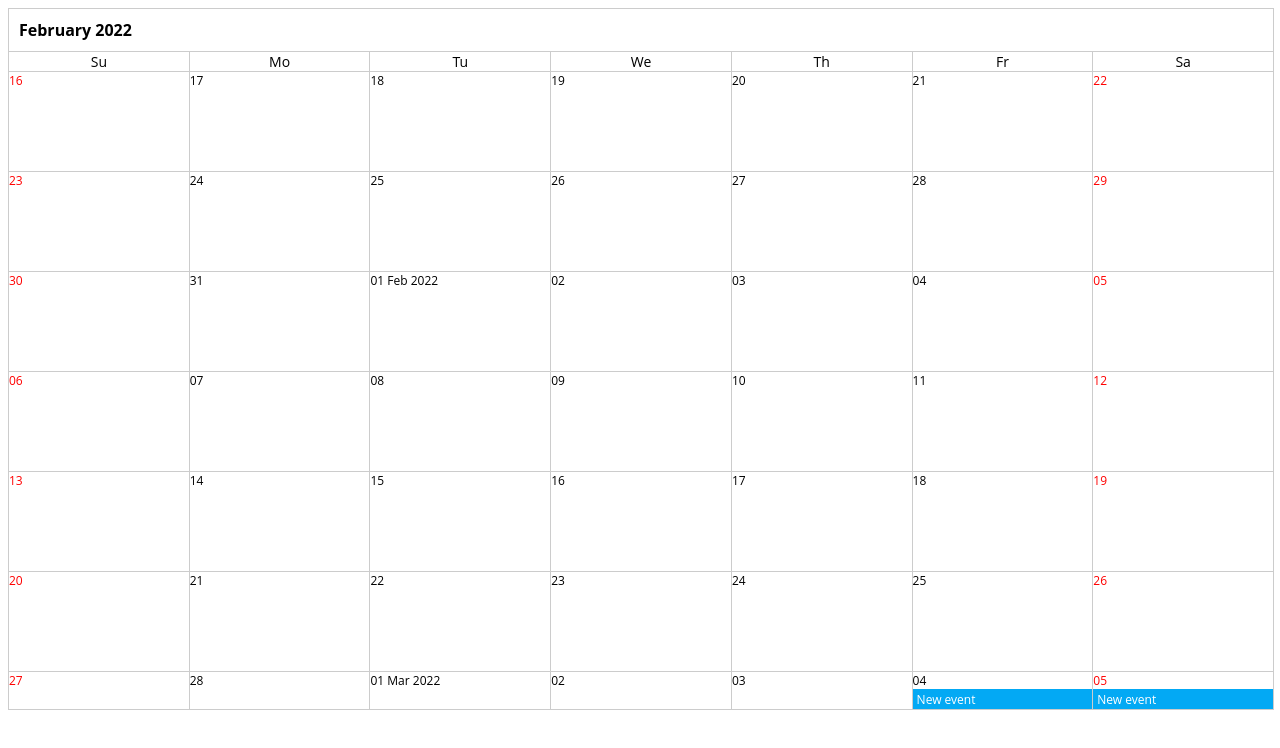
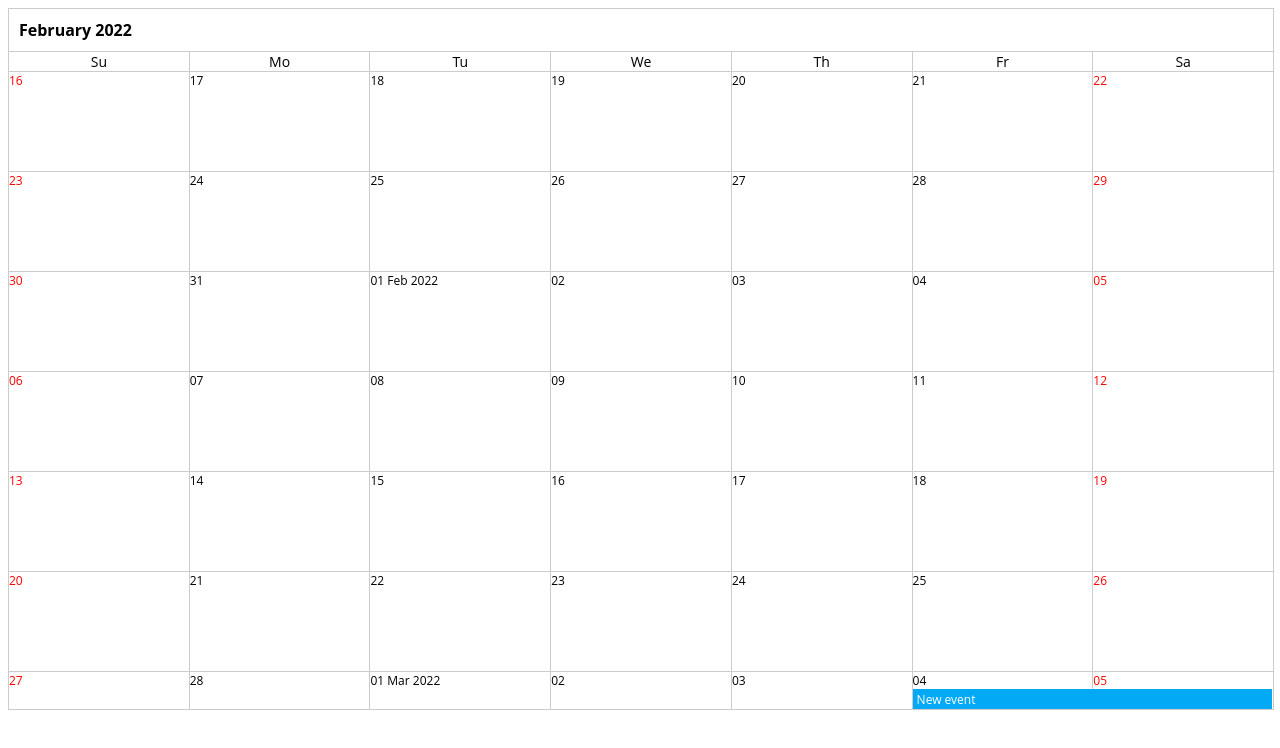
Before and after one commit to eden-lane/week-calendar, a React (Create React App) app: page / in a window 1280 px wide. Shown: the top 748 px of the page. Built offline with nearby package versions, Linux system fonts and the light colour scheme.

Commit message:
displaying long events

```diff
--- a/src/WeekCalendar/views/MonthView.tsx
+++ b/src/WeekCalendar/views/MonthView.tsx
@@ -17,7 +17,8 @@ import {
   eachDayOfInterval,
   endOfWeek,
   format,
-  startOfWeek
+  startOfWeek,
+  getWeek
 } from "date-fns";
 import { useVirtualized } from "../hooks/useVirtualized";
 import { CalendarEvent } from "../types";
@@ -25,6 +26,12 @@ import { CalendarEvent } from "../types";
 type Props = {
   events: CalendarEvent[];
   range: Interval;
+};
+
+type DayData<TData = unknown> = {
+  width: number;
+  top: number;
+  event: CalendarEvent<TData>;
 };
 
 const DAY_HEIGHT = 100;
@@ -43,7 +50,7 @@ export const MonthView = (props: Props) => {
   const [date, setDate] = useState<Date>(new Date(range.start));
   const [height, setHeight] = useState(-1);
 
-  const eventsMap = useMemo(() => {
+  const eventsMap = useMemo<Map<string, DayData[]>>(() => {
     const result = new Map();
     events.forEach((event) => {
       if (event.startDate && event.endDate) {
@@ -52,12 +59,27 @@ export const MonthView = (props: Props) => {
           end: event.endDate
         });
 
+        let lastWeekWithEvent = 0;
+        let dayData: DayData;
+
         interval.forEach((day) => {
           const key = format(day, DATE_FORMAT);
           const dayEvents = result.get(key) || [];
 
-          dayEvents.push(event);
-          result.set(key, dayEvents);
+          const weekNumber = getWeek(day);
+
+          if (weekNumber > lastWeekWithEvent) {
+            dayData = {
+              width: 1,
+              top: 1,
+              event
+            };
+            dayEvents.push(dayData);
+            result.set(key, dayEvents);
+            lastWeekWithEvent = weekNumber;
+          } else {
+            dayData.width += 1;
+          }
         });
       } else if (event.startDateTime && event.endDateTime) {
       }
@@ -72,9 +94,13 @@ export const MonthView = (props: Props) => {
 
   const renderEvents = (date: Date) => {
     const key = format(date, DATE_FORMAT);
-    const events = eventsMap.get(key);
-    return events
-      ? events.map((event) => <Event key={event.id}>{event.title}</Event>)
+    const dayData = eventsMap.get(key);
+    return dayData
+      ? dayData.map((data) => (
+          <Event style={{ width: `${100 * data.width}%` }} key={data.event.id}>
+            {data.event.title}
+          </Event>
+        ))
       : null;
   };
 
```
